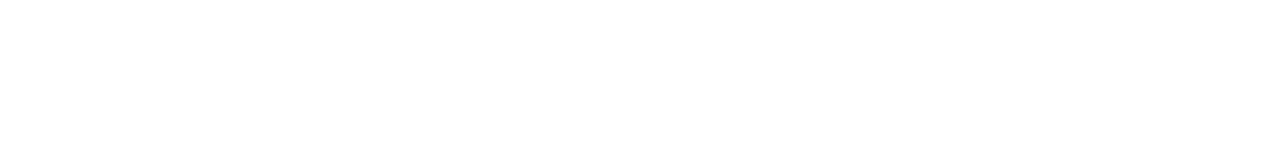
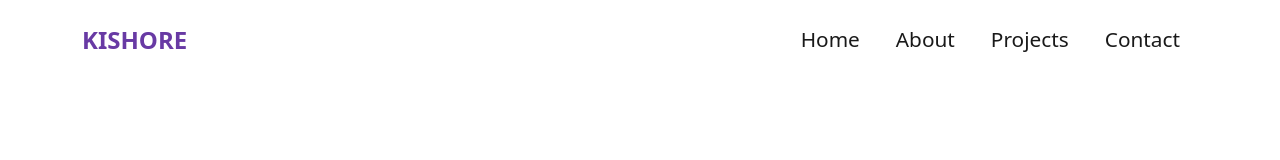
Before and after one commit to KishoreBabu420/bootstrap-portfolio, a plain HTML site: page index.html in a window 1280 px wide. Drawn offline with nearby package versions, Linux system fonts and the light colour scheme.

Commit message:
navabr completed

```diff
--- a/index.html
+++ b/index.html
@@ -17,6 +17,46 @@
     <link rel="stylesheet" href="./styles/style.css" />
   </head>
   <body>
+    <!--Navbar Start  -->
+    <nav
+      class="py-3 navbar navbar-expand-lg fixed-top auto-hiding-navbar navbar-light"
+    >
+      <div class="container">
+        <a href="#" class="navbar-brand">KISHORE</a>
+        <button
+          class="navbar-toggler"
+          type="button"
+          data-toggle="collapse"
+          data-target="#navbarSupportedContent"
+          aria-controls="navbarSupportedContent"
+          aria-expanded="false"
+          aria-label="Toggle navigation"
+        >
+          <span class="navbar-toggler-icon"></span>
+        </button>
+        <div class="collapse navbar-collapse" id="navbarSupportedContent">
+          <ul class="navbar-nav ms-auto">
+            <li class="nav-item">
+              <a href="" class="nav-link active" aria-current="page" href="#"
+                >Home</a
+              >
+            </li>
+            <li class="nav-item">
+              <a href="" class="nav-link active" href="#">About</a>
+            </li>
+            <li class="nav-item">
+              <a href="" class="nav-link active" href="#">Projects</a>
+            </li>
+            <li class="nav-item">
+              <a href="" class="nav-link active" href="#">Contact</a>
+            </li>
+          </ul>
+        </div>
+      </div>
+    </nav>
+    <!-- Navbar End -->
+    <!-- Hero Start -->
+    <!-- Hero End -->
 
     <!-- Bootstrap JavaScript Bundle with Popper -->
     <script
--- a/styles/style.css
+++ b/styles/style.css
@@ -0,0 +1,25 @@
+body {
+  display: block;
+  overflow: hidden;
+}
+
+nav {
+  background-color: #ffffff;
+}
+
+.navbar-brand {
+  font-size: 1.5rem;
+  text-transform: uppercase;
+  font-weight: 900;
+  color: #683aa4 !important;
+}
+
+nav ul li a {
+  color: #a9a9a9;
+  font-size: 1.3rem;
+  margin: auto 0.625rem;
+}
+
+nav ul li a:hover {
+  color: #683aa4 !important;
+}
```
